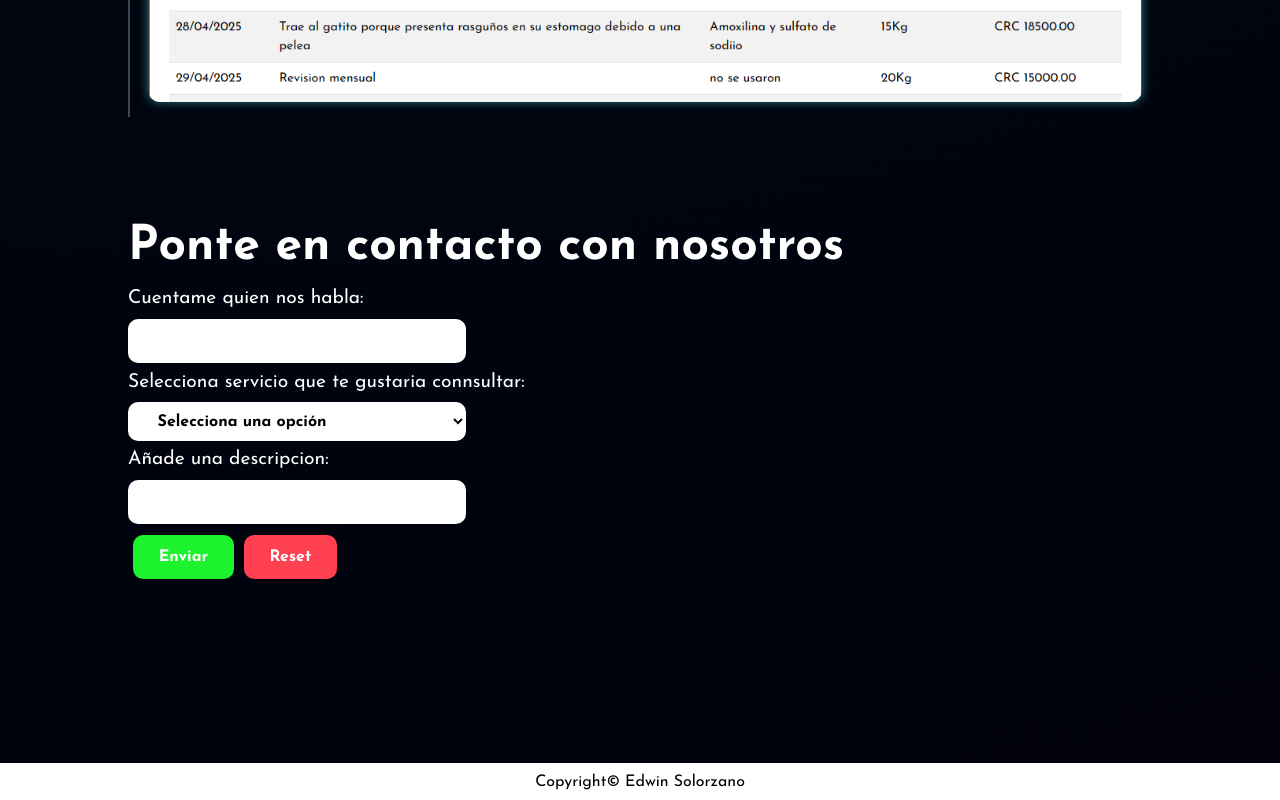
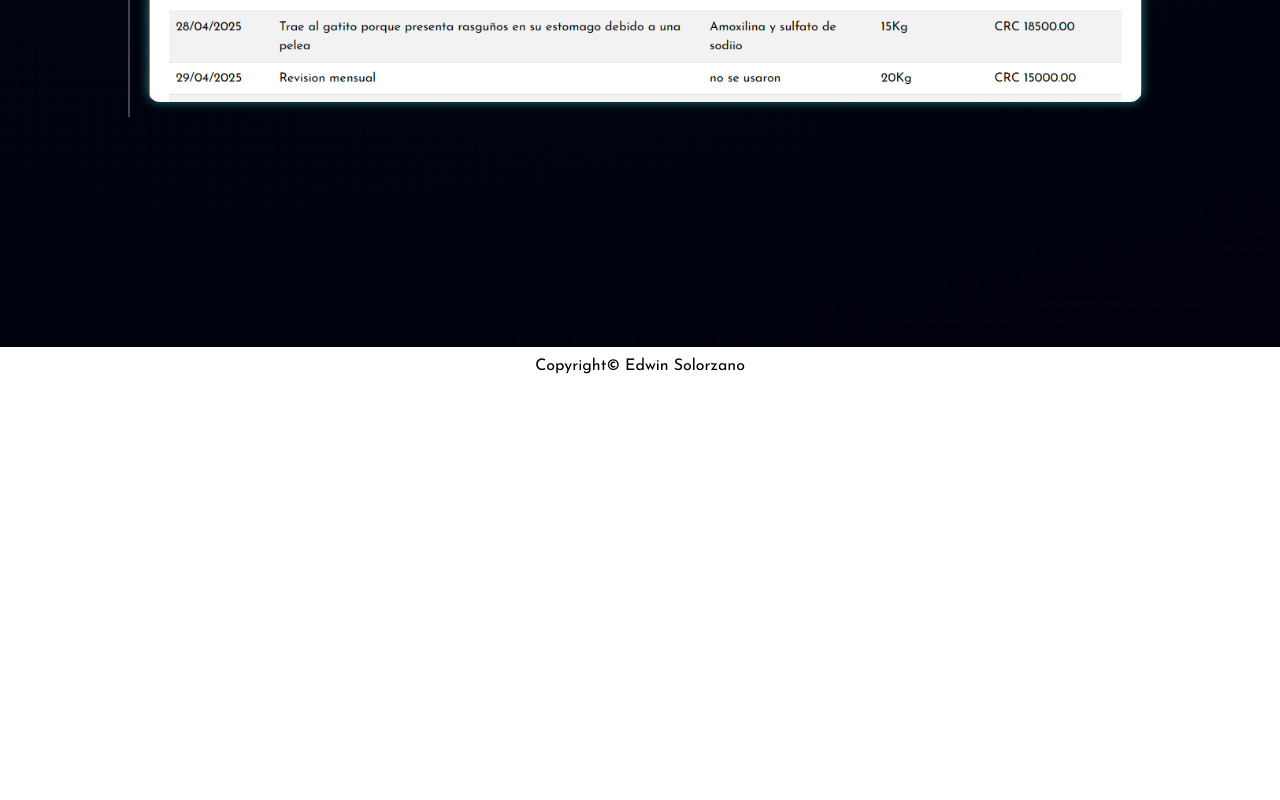
Before and after one commit to edwinSolorzanoC/empresa, a plain HTML site: page index.html in a window 1280 px wide. Shown: the part 3485-4285 px from the top of the page. After the commit the page ends 3869 px from the top, so only its background shows below. Drawn offline with nearby package versions, Linux system fonts and the light colour scheme.

Commit message:
adios formulario

```diff
--- a/index.html
+++ b/index.html
@@ -82,32 +82,7 @@
             </div>
         </section>
 
-        <div class="contacto">
-            <h2>Ponte en contacto con nosotros </h2>
 
-            <form action="">
-                <label for="username">Cuentame quien nos habla: </label>
-                <input id="username" type="text" placeholder="" required>
-
-                <label for="motivo">Selecciona servicio que te gustaria connsultar: </label>
-                <select name="motivo" id="motivo" required>
-                    <option value="" selected disabled>Selecciona una opción</option>
-                    <option value="solucion">Solución web personalizada</option>
-                    <option value="mantenimiento">Mantenimiento / Optimización</option>
-                    <option value="modernizacion">Modernización / Rediseño</option>
-                    <option value="servicios">Servicios web</option>
-                    <option value="otro">Otro</option>
-                </select>
-
-                <label for="descripcion">Añade una descripcion: </label>
-                <input type="text" id="descripcion" placeholder="" required>
-                <div class="opciones">
-                    <input type="submit" value="Enviar">
-                    <input type="reset">
-                </div>
-
-            </form>
-        </div>
     </main>
 
     <footer>
--- a/styles/index.css
+++ b/styles/index.css
@@ -144,62 +144,7 @@
         max-width: 100%;
         object-fit: cover;
         margin: 0.5% 0%;
-    box-shadow: 0px 0px 10px 1px rgba(45, 141, 152, 0.682);
+        box-shadow: 0px 0px 10px 1px rgba(45, 141, 152, 0.682);
     }
 
 }
-.contacto{
-    margin-bottom: 5%;
-
-}
-
-.contacto input[type="text"], .contacto select{
-    background-color: #ffffff;
-    border: none;
-    padding: 1% 2.5%;
-    border-radius: 10px;
-    font-weight: bold;
-    margin: 0.5% 0%;
-    min-width: 33%;
-
-}
-.contacto input[type="submit"]{
-    background-color: #1cf22e;
-    color: rgb(255, 255, 255);
-    border: none;
-    padding: 1% 2.5%;
-    border-radius: 10px;
-    font-weight: bold;
-    margin:0.5%;
-}
-.contacto form input, .contacto form select{
-    display: block;
-}
-.contacto form label{
-    font-size: 1.2rem;
-}
-.contacto .opciones{
-    display: flex;
-}
-.contacto input[type="reset"]{
-    background-color: #ff4050;
-    color: rgb(255, 255, 255);
-    border: none;
-    padding: 1% 2.5%;
-    border-radius: 10px;
-    font-weight: bold;
-    margin:0.5%;
-
-}
-
-@media screen and (max-width: 1000px){
-    .contacto input[type="text"], .contacto select{
-        min-width: 100%;
-        padding: 2% 2.5%;
-
-    }
-    .contacto .opciones{
-        display: flex;
-        margin: 2% 0%;
-    }
-}
```
